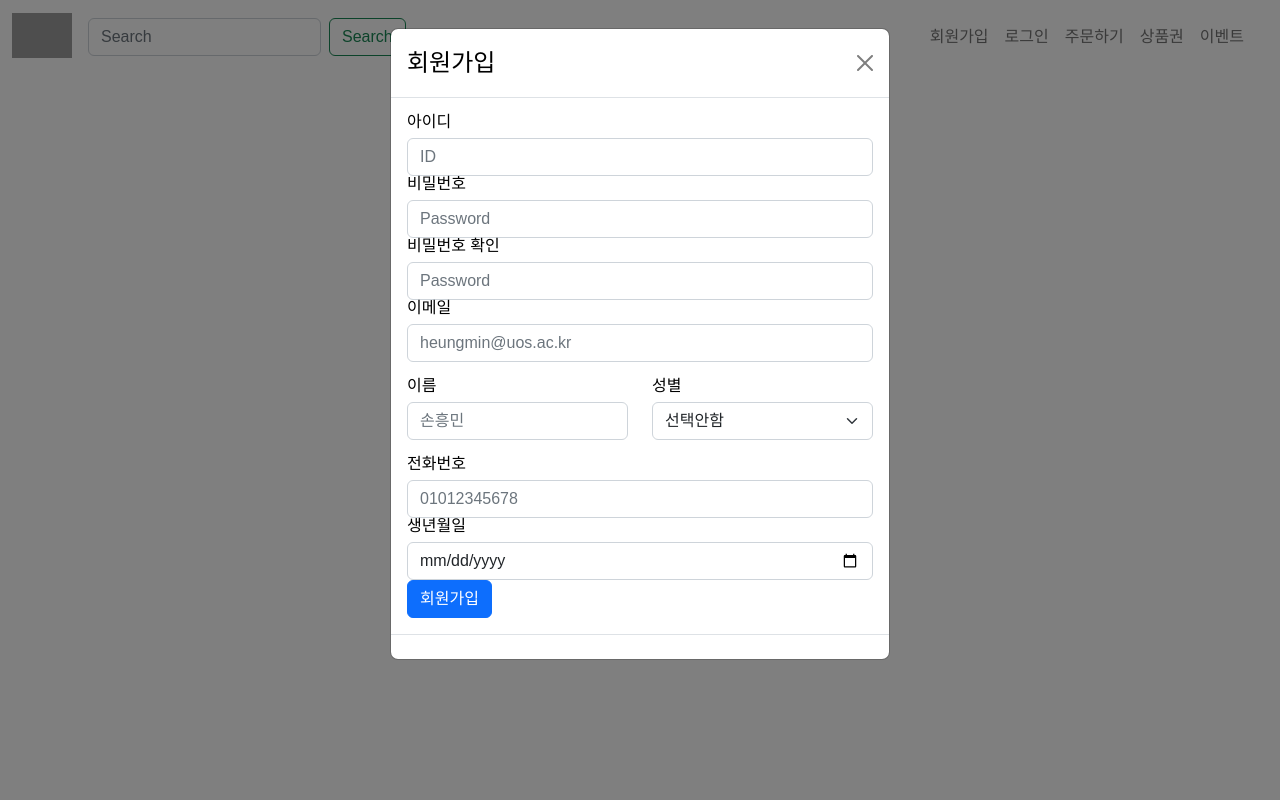
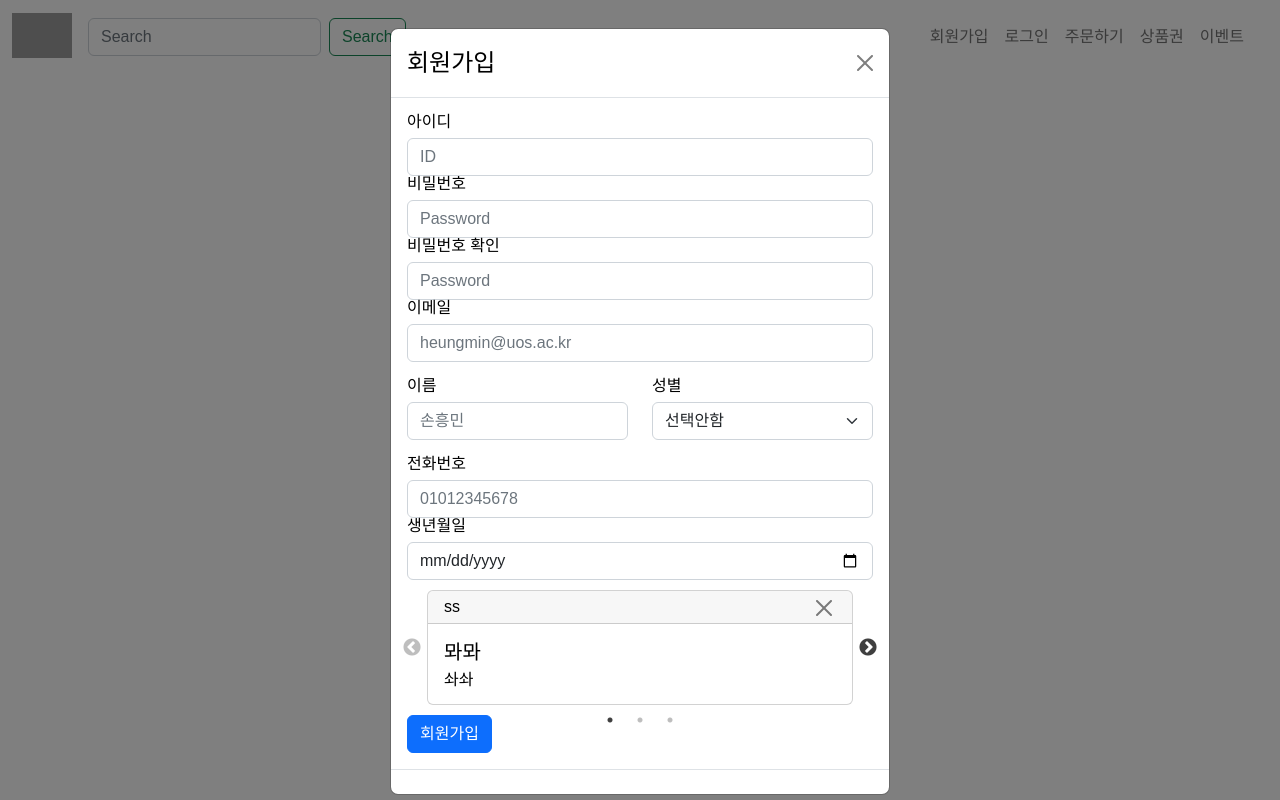
Before and after one commit to wldnd9904/GoldenBoots, a React (Create React App) app in the folder mr-daebak/: page /client in a window 1280 px wide. Both pictures are taken after a click on the button "회원가입". Built offline with nearby package versions, Linux system fonts and the light colour scheme; grey boxes are pictures that could not be loaded.

Commit message:
addressSelector, etc

```diff
--- a/mr-daebak/package.json
+++ b/mr-daebak/package.json
@@ -24,7 +24,9 @@
     "react-query": "^3.39.2",
     "react-router-dom": "^6.4.2",
     "react-scripts": "5.0.1",
+    "react-slick": "^0.29.0",
     "recoil": "^0.7.6",
+    "slick-carousel": "^1.8.1",
     "styled-components": "^5.3.6",
     "typescript": "^4.8.4",
     "web-vitals": "^2.1.4"
@@ -58,6 +60,7 @@
   "devDependencies": {
     "@types/bootstrap": "^5.2.5",
     "@types/react-bootstrap": "^0.32.31",
+    "@types/react-slick": "^0.23.10",
     "@types/styled-components": "^5.1.26",
     "shx": "^0.3.4"
   },
--- /dev/null
+++ b/mr-daebak/src/Order/OrderManager.ts
@@ -0,0 +1,3 @@
+export default class OrderManager{
+
+}
--- a/mr-daebak/src/People/People.ts
+++ b/mr-daebak/src/People/People.ts
@@ -18,9 +18,11 @@ export interface IStaff extends IPeople{
 };
 
 export interface IAddress{
+    name: string;
+    addressID: number;
     address1: string;
     address2: string;
-    userID: number;
+    userID: string;
 }
 
 export interface IAnonymousAddress{
--- /dev/null
+++ b/mr-daebak/src/People/PeopleManager.ts
@@ -0,0 +1,3 @@
+export default class PeopleManager{
+
+}
--- a/mr-daebak/src/api.ts
+++ b/mr-daebak/src/api.ts
@@ -1,11 +1,9 @@
-import { useRecoilState } from 'recoil';
-import { IPeople, userDataAtom } from "./People/People";
+import { IPeople } from "./People/People";
 
 const BASE_URL = "";
 
 export async function getUserData(id:string,pw:string) {
-    const [userData, setUserData] = useRecoilState<IPeople>(userDataAtom);
-    const data = await fetch(`${BASE_URL}/coins`).then((result) => result.json());
-    setUserData(data);
-    return true;
+    const promise = await fetch(`${BASE_URL}/coins`);
+    const json:IPeople = await promise.json();
+    return json;
 }
--- /dev/null
+++ b/mr-daebak/src/interfaces/addressSelectorView.tsx
@@ -0,0 +1,99 @@
+import React, { Component, useState } from "react";
+import Slider from "react-slick";
+import "slick-carousel/slick/slick.css";
+import "slick-carousel/slick/slick-theme.css";
+import { Button, Card, CloseButton, Placeholder } from "react-bootstrap";
+import { IAddress } from "../People/People";
+import styled from "styled-components";
+
+const Container = styled.div`
+  padding:10px 20px;
+  .slick-dots li.slick-active button:before {
+  color: black;
+}
+
+.slick-prev:before,
+.slick-next:before {
+  color: black;
+}
+`;
+
+const demoAddress:IAddress[] = [
+  {
+    name:"ss",
+    addressID:0,
+    address1:"뫄뫄",
+    address2:"솨솨",
+    userID:"sadf"
+  },
+  {
+    name:"gg",
+    addressID:1,
+    address1:"뫄뫄2",
+    address2:"솨솨2",
+    userID:"sadf2"
+  },
+];
+
+interface IAddressSelectorView{
+  selectable:boolean;
+  onSelect: (a:number)=>void;
+  onDelete: (a:number)=>void;
+}
+
+function AddressSelectorView(params:IAddressSelectorView){
+  const [selected, setSelected] = useState<number>(-1);
+  const settings = {
+    dots: true,
+    infinite: false,
+    speed: 500,
+    slidesToShow: 1,
+    slidesToScroll: 1
+  };
+  return (
+    <Container>
+      <Slider {...settings} >
+        {
+          demoAddress.map((data:IAddress, idx)=>(
+            <Card
+            key={idx}
+            border={selected==idx?"primary":""}
+            onClick={()=>{
+              if(params.selectable){
+                setSelected(idx); params.onSelect(idx)
+              }
+            }
+          }
+        >
+              <Card.Header>
+                <div style={{top:"-3px",position:"relative",float:"right"}}>
+                  <CloseButton onClick={()=>params.onDelete(idx)}/>
+                </div>
+                {data.name}
+              </Card.Header>
+              <Card.Body>
+                <Card.Title>{data.address1}</Card.Title>
+                <Card.Text>{data.address2}</Card.Text>
+              </Card.Body>
+            </Card>
+          ))
+        }
+        <Card>
+          <Card.Header>
+            <span style={{opacity:0}}>_</span>
+          </Card.Header>
+          <Card.Body>
+            <Card.Title>
+              <span style={{opacity:0}}>_</span>
+            </Card.Title>
+            <Card.Text>
+              <span style={{opacity:0}}>_</span>
+            </Card.Text>
+          </Card.Body>
+        </Card>
+      </Slider>
+    </Container>
+  );
+}
+
+export default AddressSelectorView;
--- a/mr-daebak/src/interfaces/loginForm.tsx
+++ b/mr-daebak/src/interfaces/loginForm.tsx
@@ -22,8 +22,10 @@ interface IModalForm{
 function LoginForm({show, handleClose}:IModalForm) {
   const [userData, setUserData] = useRecoilState<IPeople>(userDataAtom);
   const { register, handleSubmit, formState:{errors}} = useForm<ILoginForm>();
-  const onValid = (data:ILoginForm) => {
-    if(getUserData(data.userID,data.password) == false )return;
+  const onValid = async (data:ILoginForm) => {
+    const fetchedUserData = await getUserData(data.userID,data.password);
+    if(fetchedUserData==undefined) return;
+    setUserData(fetchedUserData);
     alert("로그인되었습니다.");
     handleClose();
   };
--- a/mr-daebak/src/interfaces/menuView.tsx
+++ b/mr-daebak/src/interfaces/menuView.tsx
@@ -4,6 +4,8 @@ import Card from 'react-bootstrap/Card';
 import { useState } from 'react';
 import DetailedMenu from './detailedMenuView';
 import { detailedMenuTypeList, IDetailedMenuType, IMenu } from '../Order/Menu';
+import Placeholder from 'react-bootstrap/Placeholder';
+import AddressSelectorView from './addressSelectorView';
 
 function Menu(params:IMenu) {
   const [show, setShow] = useState(false);
@@ -38,6 +40,11 @@ function Menu(params:IMenu) {
             :
             null
           ))}
+          <AddressSelectorView selectable={true} onSelect={function (a: number): void {
+            throw new Error('Function not implemented.');
+          } } onDelete={function (a: number): void {
+            throw new Error('Function not implemented.');
+          } } />
         </Modal.Body>
         <Modal.Footer>
           <Button variant="primary" type="submit">
--- a/mr-daebak/src/interfaces/registerForm.tsx
+++ b/mr-daebak/src/interfaces/registerForm.tsx
@@ -7,6 +7,7 @@ import Form from 'react-bootstrap/Form';
 import Row from 'react-bootstrap/Row';
 import { useForm } from 'react-hook-form';
 import { IPeople } from '../People/People';
+import AddressSelectorView from './addressSelectorView';
 
 interface IRegisterForm extends IPeople{
   password1: string;
@@ -138,21 +139,19 @@ function RegisterForm({show, handleClose}:IModal) {
               {errors?.phone? (<Badge bg="secondary">{`${errors?.phone?.message}`}</Badge>):null}
             </Form.Group>
 
-          <Form.Group as={Col} controlId="formBornDate">
+            <Form.Group as={Col} controlId="formBornDate">
               <Form.Label>생년월일</Form.Label>
               <Form.Control {...register("birth", {required:"값이 필요합니다."})} type="date" placeholder="yyyy-mm-dd"/>
               {errors?.birth? (<Badge bg="secondary">{`${errors?.birth?.message}`}</Badge>):null}
             </Form.Group>
 
-          {/*<Form.Group className="mb-3" controlId="formAddress1">
-            <Form.Label>주소</Form.Label>
-            <Form.Control placeholder="서울특별시 동대문구 전농동" />
-          </Form.Group>
 
-          <Form.Group className="mb-3" controlId="formAddress2">
-            <Form.Label>상세주소</Form.Label>
-            <Form.Control placeholder="정보기술관 326호" />
-              </Form.Group>*/}
+            <AddressSelectorView selectable={false} onSelect={function (a: number): void {
+            throw new Error('Function not implemented.');
+          } } onDelete={function (a: number): void {
+            throw new Error('Function not implemented.');
+          } } />
+
           <Button variant="primary" type="submit">
               회원가입
           </Button>
```
Also changed, not shown: 1 other file (tests, documents, lock files or other folders).
